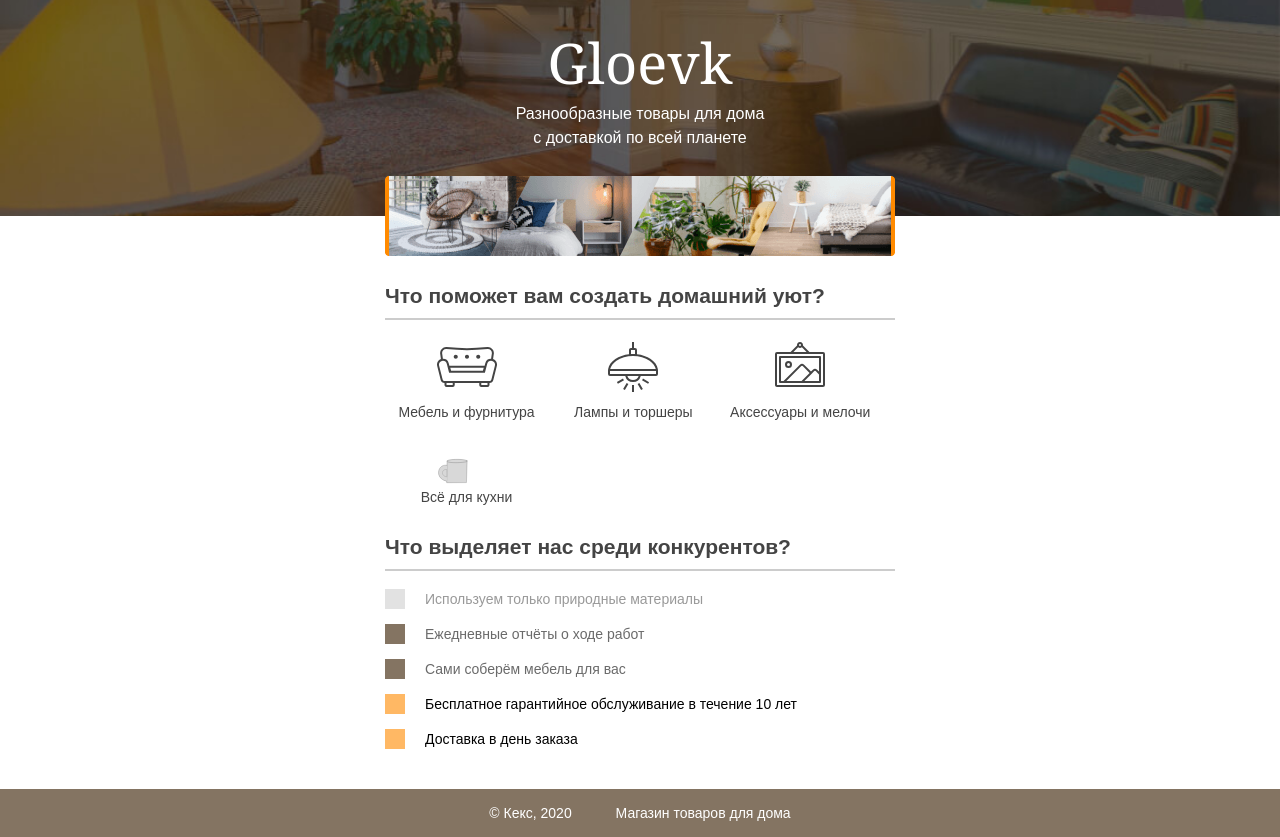
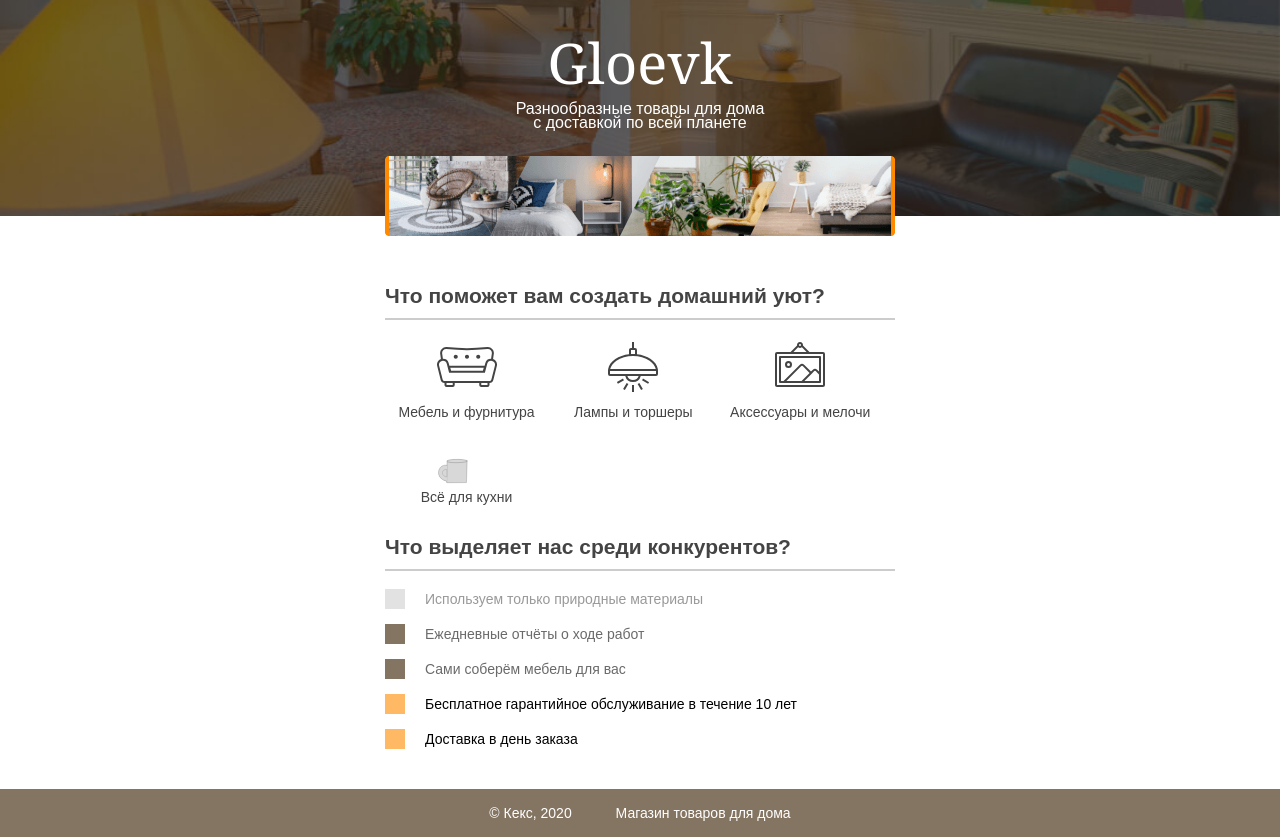
Before and after one commit to lizatss/Simple-Page, a plain HTML site: page project-gloevk/index.html in a window 1280 px wide. Drawn offline with Linux system fonts and the light colour scheme.

Commit message:
Update style.css

```diff
--- a/project-gloevk/style.css
+++ b/project-gloevk/style.css
@@ -43,7 +43,7 @@ h2 {
   margin: 0 auto 26px;
   text-align: center;
   font-size: 16px;
-  line-height: 24px;
+  line-height: 14px;
 }
 
 .site-header img {
@@ -81,12 +81,10 @@ h2 {
   padding-top: 65px;
   background-image: url("img/accessories.svg");
 }
-
 .feature-cup {
   padding-top: 65px;
   background-image: url("img/cup.svg");
 }
-
 
 .advantages {
   width: 510px;
```
